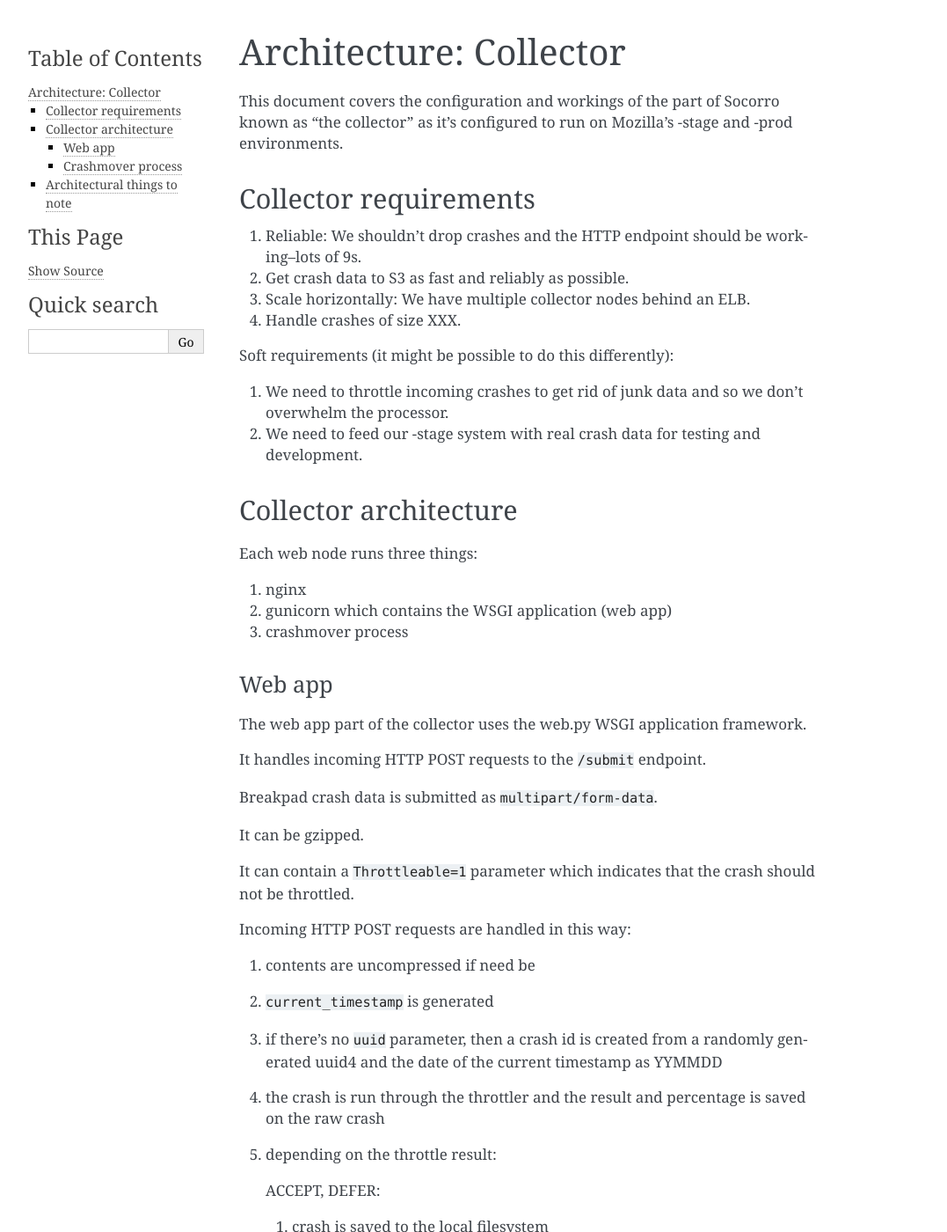
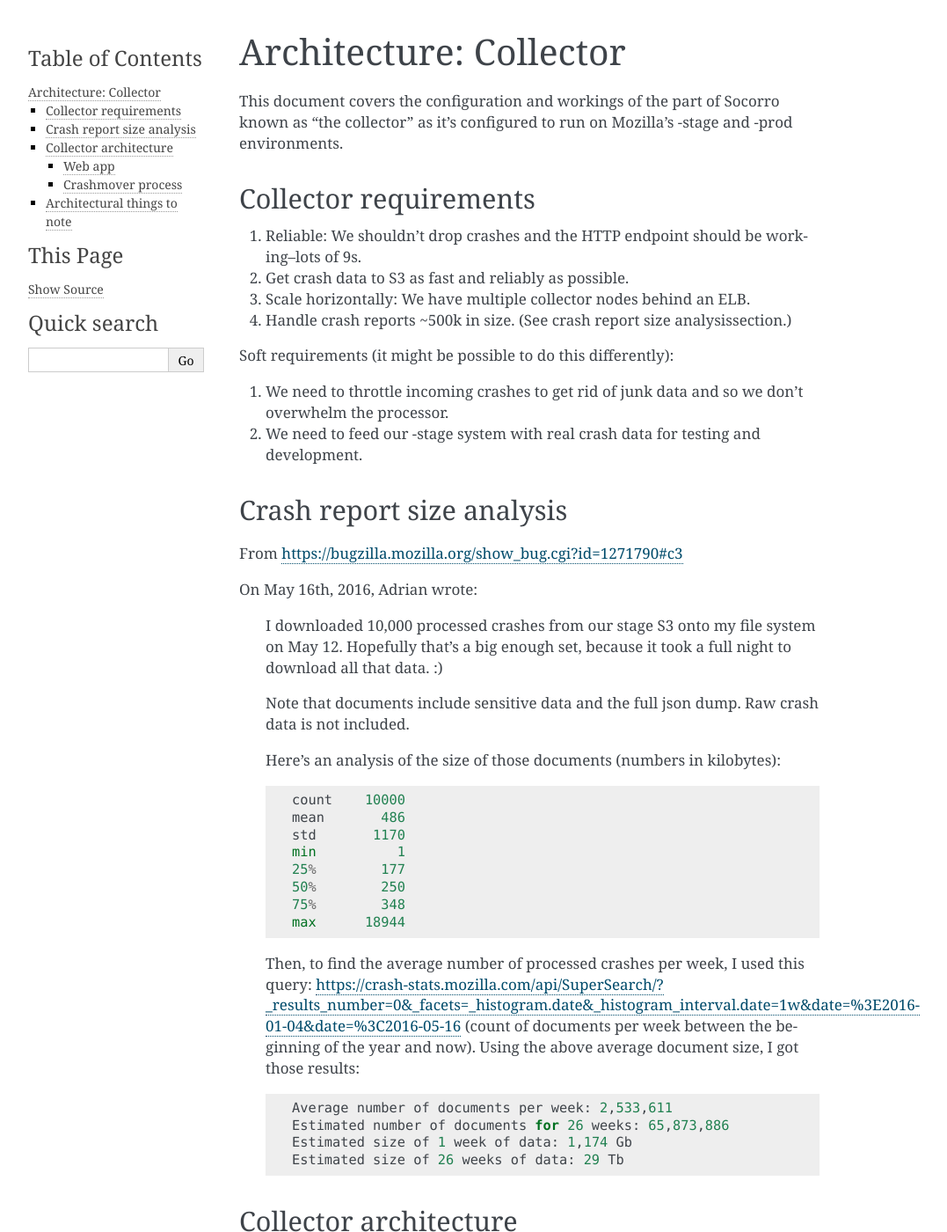
Before and after one commit to willkg/socorro-zero, a Sphinx documentation site: the page built from docs/arch_collector.rst, in a window 1280 px wide and 1400 px high. Shown: the whole window at 88% size, without its empty margins (148-1225 px from the left). Built offline with Sphinx 7.4.7, drawn with Linux system fonts in a browser that asks for light colours.

Commit message:
Add crash report size data to collector document

```diff
--- a/docs/arch_collector.rst
+++ b/docs/arch_collector.rst
@@ -14,7 +14,7 @@ Collector requirements
    working--lots of 9s.
 2. Get crash data to S3 as fast and reliably as possible.
 3. Scale horizontally: We have multiple collector nodes behind an ELB.
-4. Handle crashes of size XXX.
+4. Handle crash reports ~500k in size. (See crash report size analysissection.)
 
 Soft requirements (it might be possible to do this differently):
 
@@ -22,6 +22,43 @@ Soft requirements (it might be possible to do this differently):
    overwhelm the processor.
 2. We need to feed our -stage system with real crash data for testing and
    development.
+
+
+Crash report size analysis
+==========================
+
+From https://bugzilla.mozilla.org/show_bug.cgi?id=1271790#c3
+
+On May 16th, 2016, Adrian wrote:
+
+    I downloaded 10,000 processed crashes from our stage S3 onto my file system
+    on May 12. Hopefully that's a big enough set, because it took a full night
+    to download all that data. :)
+
+    Note that documents include sensitive data and the full json dump. Raw crash
+    data is not included.
+
+    Here's an analysis of the size of those documents (numbers in kilobytes)::
+
+        count    10000
+        mean       486
+        std       1170
+        min          1
+        25%        177
+        50%        250
+        75%        348
+        max      18944
+
+    Then, to find the average number of processed crashes per week, I used this
+    query:
+    https://crash-stats.mozilla.com/api/SuperSearch/?_results_number=0&_facets=_histogram.date&_histogram_interval.date=1w&date=%3E2016-01-04&date=%3C2016-05-16
+    (count of documents per week between the beginning of the year and now).
+    Using the above average document size, I got those results::
+
+        Average number of documents per week: 2,533,611
+        Estimated number of documents for 26 weeks: 65,873,886
+        Estimated size of 1 week of data: 1,174 Gb
+        Estimated size of 26 weeks of data: 29 Tb
 
 
 Collector architecture
```
